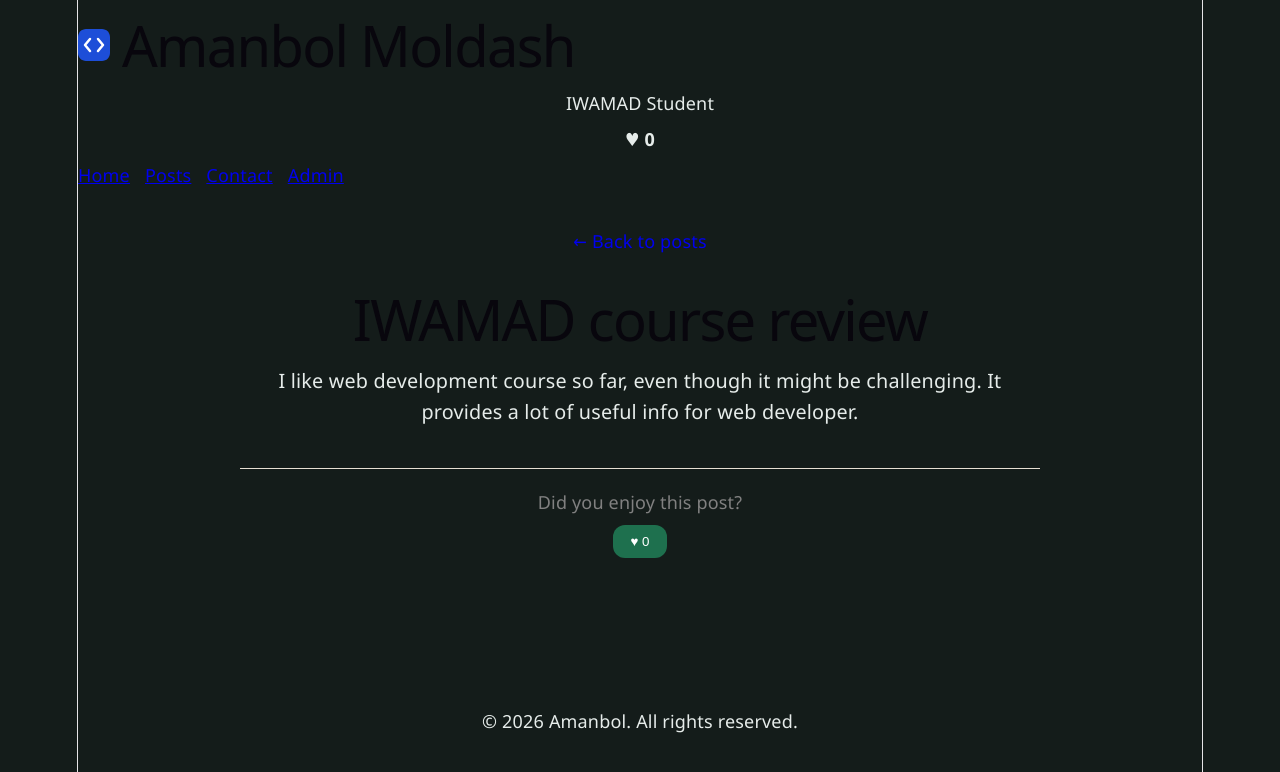
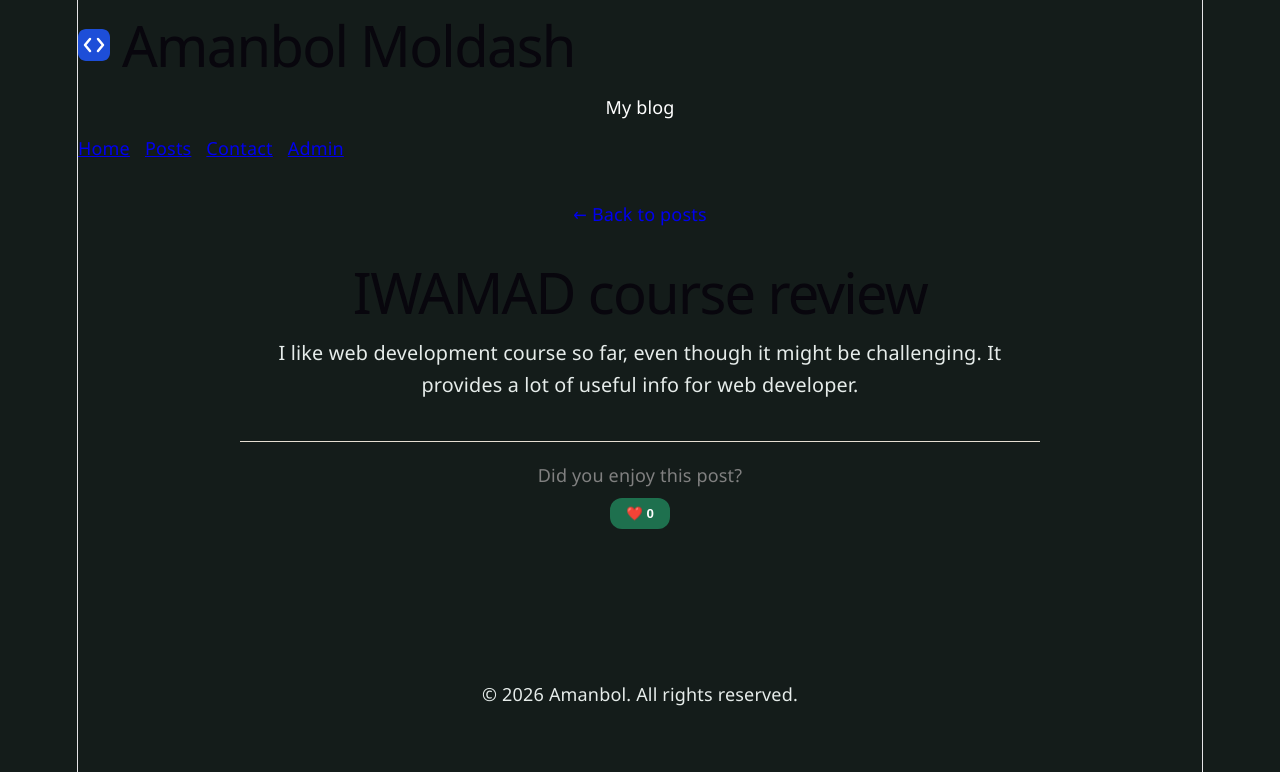
Before and after one commit to cornerstonee3/iwamad-sis2-blog, a React (Vite) app: page /posts/1 in a window 1280 px wide. Shown: the top 772 px of the page. Built offline with nearby package versions, Linux system fonts and the light colour scheme.

Commit message:
styles changes and fixed like button

```diff
--- a/src/components/Header.tsx
+++ b/src/components/Header.tsx
@@ -1,5 +1,4 @@
 import { NavLink } from 'react-router';
-import { useLikes } from '../context/LikesContext';
 import logo from '../assets/logo.svg';
 
 type HeaderProps = {
@@ -8,8 +7,6 @@ type HeaderProps = {
 };
 
 export default function Header({ name, tagline }: HeaderProps) {
-  const { likes } = useLikes();
-
   return (
     <header>
       <div style={{ display: 'flex', alignItems: 'center', gap: '12px' }}>
@@ -17,13 +14,9 @@ export default function Header({ name, tagline }: HeaderProps) {
         <h1>{name}</h1>
       </div>
 
-      <p>{tagline}</p>
+      <p style={{ color: '#ffffff', marginTop: '4px' }}>{tagline}</p>
 
-      <div style={{ fontWeight: 'bold', margin: '10px 0' }}>
-        ♥ {likes}
-      </div>
-
-      <nav style={{ display: 'flex', gap: '15px', marginTop: '10px' }}>
+      <nav style={{ display: 'flex', gap: '15px', marginTop: '15px' }}>
         <NavLink to="/" className={({ isActive }) => isActive ? "active" : ""}>Home</NavLink>
         <NavLink to="/posts" className={({ isActive }) => isActive ? "active" : ""}>Posts</NavLink>
         <NavLink to="/contact" className={({ isActive }) => isActive ? "active" : ""}>Contact</NavLink>
--- a/src/components/Layout.tsx
+++ b/src/components/Layout.tsx
@@ -7,10 +7,10 @@ export default function Layout() {
     <>
       <Header
         name="Amanbol Moldash"
-        tagline="IWAMAD Student"
+        tagline="My blog"
       />
 
-      <div style={{ minHeight: '60vh', padding: '20px' }}>
+      <div style={{ minHeight: '60vh', padding: '20px 0' }}>
         <Outlet />
       </div>
 
--- a/src/components/LikeButton.tsx
+++ b/src/components/LikeButton.tsx
@@ -1,15 +1,25 @@
-import { useLikes } from '../context/LikesContext';
-import { Button } from './ui/Button';
+import { useState } from 'react';
+
 export default function LikeButton() {
-  const { likes, addLike } = useLikes();
+  const [likes, setLikes] = useState(0);
 
   return (
-    <Button
-      onClick={addLike}
-      variant="primary"
-      aria-label={`Like (${likes} likes)`}
+    <button
+      onClick={() => setLikes(likes + 1)}
+      style={{
+        backgroundColor: 'var(--color-primary)',
+        color: 'var(--color-on-primary, #ffffff)',
+        border: 'none',
+        padding: '8px 16px',
+        borderRadius: 'var(--radius-md)',
+        cursor: 'pointer',
+        fontWeight: '600',
+        transition: 'opacity 0.2s',
+      }}
+      onMouseOver={(e) => e.currentTarget.style.opacity = '0.8'}
+      onMouseOut={(e) => e.currentTarget.style.opacity = '1'}
     >
-      <span style={{ color: likes > 0 ? 'red' : 'inherit' }}>♥</span> {likes}
-    </Button>
+      ❤️ {likes}
+    </button>
   );
 }
```
Also changed, not shown: src/pages/HomePage.tsx (line endings or trailing spaces), 1 other file (tests, documents, lock files or other folders).
